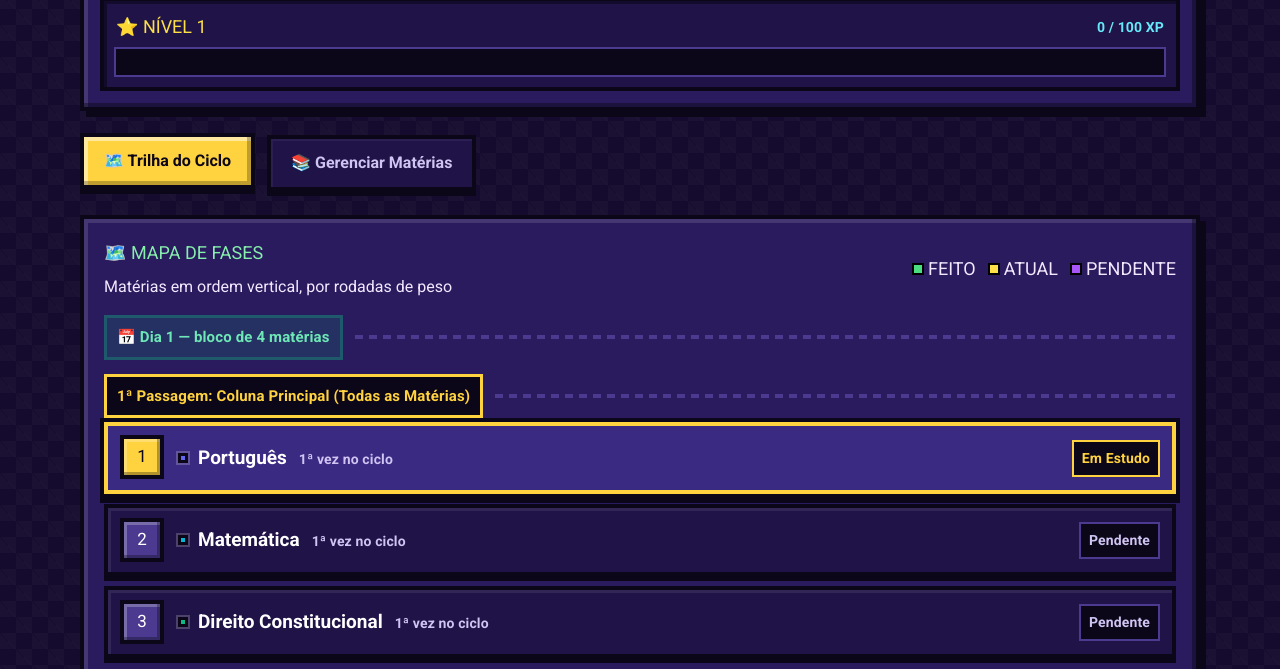
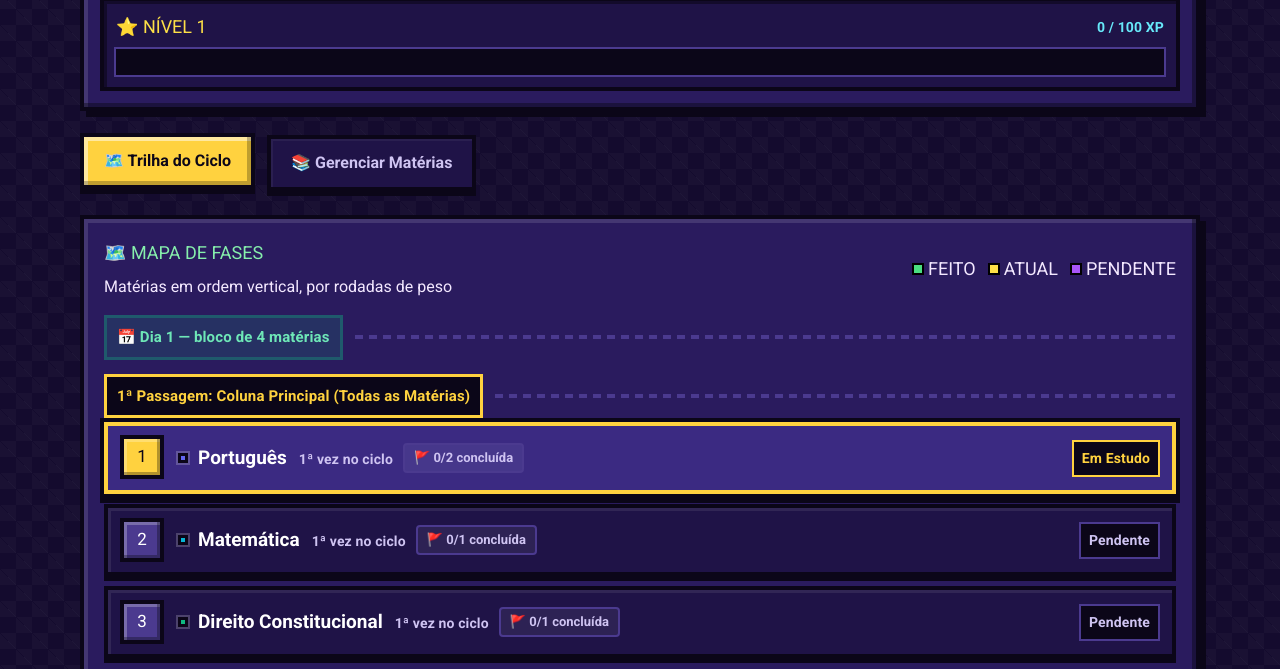
Before and after one commit to danielco31/ciclo-de-estudos, a website: page index.html in a window 1280 px wide. Shown: the part 119-788 px from the top of the page. Drawn offline with nearby package versions, Linux system fonts and the light colour scheme.

Commit message:
Adicionar flags de marcação para identificar conclusão total de cada matéria no ciclo

```diff
--- a/app.js
+++ b/app.js
@@ -352,6 +352,24 @@ function renderHeader() {
   }
 }
 
+function getSubjectCycleProgress(subjectId) {
+  const steps = appState.cycleList.filter(s => s.subjectId === subjectId);
+  const total = steps.length;
+  const completed = steps.filter(s => s.completed).length;
+  const isFullyCompleted = (total > 0 && completed === total);
+  return { total, completed, isFullyCompleted };
+}
+
+function renderSubjectFlagBadge(prog) {
+  if (prog.isFullyCompleted) {
+    return `<span class="subject-flag-badge done" title="Todas as repetições desta matéria foram concluídas neste ciclo">🏁 Toda Concluída (${prog.completed}/${prog.total})</span>`;
+  } else if (prog.completed > 0) {
+    return `<span class="subject-flag-badge in-progress" title="${prog.completed} de ${prog.total} repetições concluídas">🚩 Em Andamento (${prog.completed}/${prog.total})</span>`;
+  } else {
+    return `<span class="subject-flag-badge pending" title="Nenhuma repetição concluída ainda">🚩 0/${prog.total} concluída</span>`;
+  }
+}
+
 function renderSubjectsList() {
   const container = document.getElementById('subjectsContainer');
   if (!container) return;
@@ -367,13 +385,18 @@ function renderSubjectsList() {
   }
 
   container.innerHTML = appState.subjects.map(subj => {
+    const prog = getSubjectCycleProgress(subj.id);
+    const flagHtml = renderSubjectFlagBadge(prog);
     return `
       <div class="subject-item">
         <div class="subject-info-col">
           <div class="subject-color-tag" style="background-color: ${subj.color || '#6366f1'}"></div>
           <div>
-            <span class="subject-title">${escapeHtml(subj.name)}</span>
-            <span class="subject-weight-tag">Peso ${subj.weight} (${subj.weight}x no ciclo)</span>
+            <div class="flex items-center gap-2 flex-wrap">
+              <span class="subject-title">${escapeHtml(subj.name)}</span>
+              <span class="subject-weight-tag">Peso ${subj.weight} (${subj.weight}x no ciclo)</span>
+            </div>
+            <div class="mt-1">${flagHtml}</div>
           </div>
         </div>
         <button class="btn-icon-danger" title="Excluir Matéria" onclick="deleteSubject('${subj.id}')">
@@ -522,16 +545,20 @@ function renderVerticalTimeline() {
       statusText = 'Em Estudo';
     }
 
+    const prog = getSubjectCycleProgress(step.subjectId);
+    const flagHtml = renderSubjectFlagBadge(prog);
+
     html += `
       <div class="cycle-step-card ${statusClass}" id="step-${index}" onclick="toggleStepCompleted(${index})" title="Clique para alternar status concluído/pendente">
         <div class="step-order-badge">${step.globalOrder}</div>
         <div class="step-details">
-          <div class="step-main-info">
+          <div class="step-main-info flex-wrap">
             <div class="subject-color-tag" style="background-color: ${step.color || '#6366f1'}; width: 10px; height: 10px;"></div>
             <div>
               <span class="step-subject-name">${escapeHtml(step.subjectName)}</span>
               <span class="step-instance-tag">${step.round}ª vez no ciclo</span>
             </div>
+            ${flagHtml}
           </div>
           <div class="step-status-tag">${statusText}</div>
         </div>
--- a/index.html
+++ b/index.html
@@ -16,7 +16,7 @@
   <link rel="preconnect" href="https://fonts.gstatic.com" crossorigin>
   <link href="https://fonts.googleapis.com/css2?family=Roboto:wght@400;500;700;900&display=swap" rel="stylesheet">
   <script src="https://cdn.tailwindcss.com/3.4.17"></script>
-  <link rel="stylesheet" href="styles.css?v=8">
+  <link rel="stylesheet" href="styles.css?v=9">
 </head>
 <body class="min-h-screen">
   <div class="app-shell max-w-6xl mx-auto px-4 pt-6 pb-16">
@@ -157,7 +157,7 @@
 
   <script src="app.js"></script>
   <script src="sheets.js"></script>
-  <script src="gamify.js?v=8"></script>
+  <script src="gamify.js?v=9"></script>
   <script>
     if ('serviceWorker' in navigator) {
       navigator.serviceWorker.register('sw.js').catch(() => {});
--- a/styles.css
+++ b/styles.css
@@ -272,3 +272,33 @@ input[type="color"].pixel-color {
   color: #fff !important;
   filter: brightness(1.15);
 }
+
+/* ---------- Flag de status/conclusão da matéria no ciclo ---------- */
+.subject-flag-badge {
+  font-family: 'Roboto', sans-serif;
+  font-size: 13px;
+  font-weight: 700;
+  padding: 3px 9px;
+  border-radius: 4px;
+  border: 2px solid;
+  display: inline-flex;
+  align-items: center;
+  gap: 5px;
+  white-space: nowrap;
+}
+.subject-flag-badge.done {
+  background: rgba(91, 255, 110, 0.16);
+  border-color: var(--px-green);
+  color: #5bff6e;
+  box-shadow: 0 0 10px rgba(91, 255, 110, 0.2);
+}
+.subject-flag-badge.in-progress {
+  background: rgba(255, 210, 63, 0.16);
+  border-color: var(--px-yellow);
+  color: #ffd23f;
+}
+.subject-flag-badge.pending {
+  background: rgba(207, 196, 242, 0.08);
+  border-color: #4b3a8f;
+  color: var(--px-muted);
+}
--- a/sw.js
+++ b/sw.js
@@ -1,4 +1,4 @@
-const CACHE = 'ciclo-v8';
+const CACHE = 'ciclo-v9';
 const FILES = ['./', './index.html', './styles.css', './app.js', './sheets.js', './gamify.js', './manifest.json', './icon-192.png', './icon-512.png'];
 
 self.addEventListener('install', e => {
```
